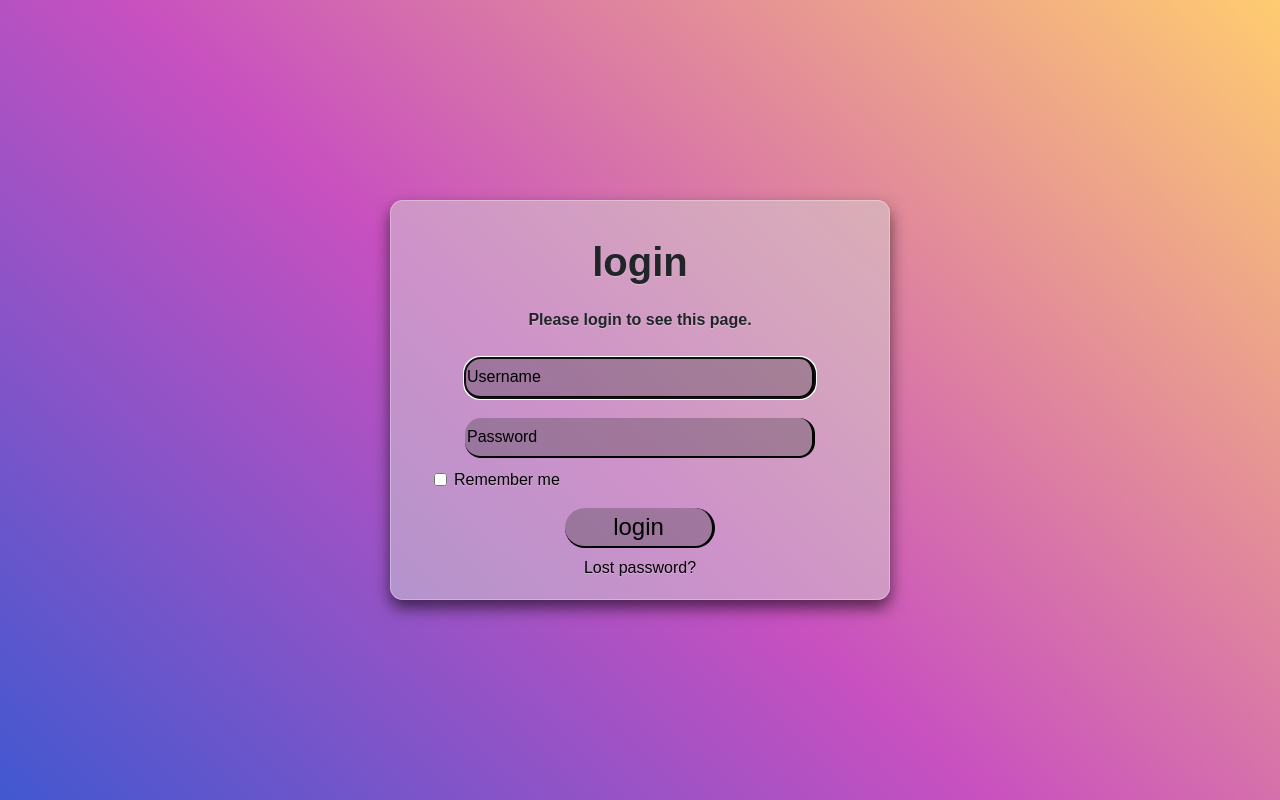
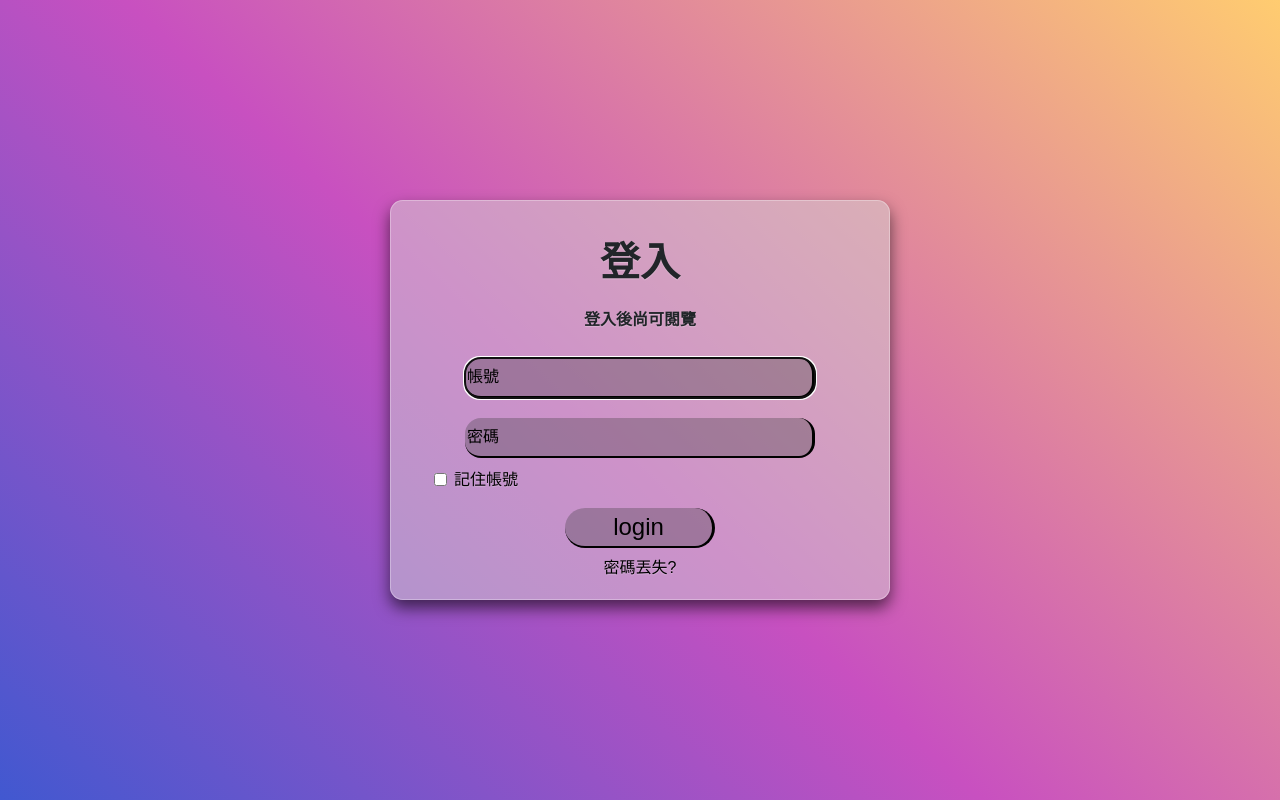
Before and after one commit to YuQuang/PropertyCheckSystem, a Django app: page /accounts/login/?next=/addData/ in a window 1280 px wide. Run offline with Django 3.2, Linux system fonts and the light colour scheme; some libraries are stand-ins or nearby versions; some web fonts are replaced.

Commit message:
Update login page & setting.py

```diff
--- a/Web/settings.py
+++ b/Web/settings.py
@@ -5,7 +5,7 @@ import os
 """""""""""""""""""""""""""""""""""""""""""""""""""""""""
 BASE_DIR = Path(__file__).resolve().parent.parent
 SECRET_KEY = '3q%frfi_urea*^-23@u&1thgjs(w7zqoagkv+f76ch9=o-idap'
-DEBUG = False
+DEBUG = True
 ALLOWED_HOSTS = ['*']
 SESSION_EXPIRE_AT_BROWSER_CLOSE = True
 SESSION_COOKIE_AGE = 5 * 60 * 60
@@ -71,7 +71,7 @@ DATABASES = {
         'NAME':     os.getenv('WEB_DB_NAME', 'pandian'),
         'USER':     os.getenv('WEB_DB_USER', 'root'),
         'PASSWORD': os.getenv('WEB_DB_PW', 'root'),
-        'HOST':     os.getenv('WEB_DB_ADDR', 'localhost'),
+        'HOST':     os.getenv('WEB_DB_ADDR', '127.0.0.1'),
         'PORT':     os.getenv('WEB_DB_PORT', '3306'),
     }
 }
@@ -110,7 +110,7 @@ USE_TZ = True
 #   https://docs.djangoproject.com/en/3.1/howto/static-files/
 """""""""""""""""""""""""""""""""""""""""""""""""""""""""
 STATIC_URL = '/static/'
-STATIC_ROOT = './static/'
+STATIC_ROOT = os.path.join(BASE_DIR, "static")
 STATICFILES_DIRS = [
     BASE_DIR / "static_file"
 ]
--- a/Web/urls.py
+++ b/Web/urls.py
@@ -17,13 +17,9 @@ from django.contrib import admin
 from django.urls import path
 from django.conf import settings
 from django.conf.urls.static import static
+from django.conf.urls import include
 
 urlpatterns = [
     path('admin/', admin.site.urls),
-]
-
-from django.conf.urls import include
-
-urlpatterns += [
     path('', include('index.urls')),
 ] + static(settings.STATIC_URL, document_root=settings.STATIC_ROOT)
--- a/templates/registration/login.html
+++ b/templates/registration/login.html
@@ -9,9 +9,7 @@
 
     {% load static %}
     <link rel="icon" href="{% static 'images/lab.svg' %}">
-
     <title>Login</title>
-
     <style>
         {% load static %}
         @import url(https://fonts.googleapis.com/earlyaccess/cwtexyen.css);
@@ -138,44 +136,42 @@
     <div class="container">
         <div class="login-container">
             <div class="login-font">
-                login
+                登入
             </div>
             {% if user.is_authenticated %}
-                <p>You already login now</p>
-                <a href="{% url 'index' %}">return to index</a>
+                <p>已經是登入狀態</p>
+                <a href="{% url 'index' %}">回到首頁</a>
             {% else %}
 
                 {% if form.errors %}
-                    <p class="login-hint">username or password is incorrect.</p>
+                    <p class="login-hint">帳號或密碼錯誤</p>
                 {% endif %}
 
                 {% if next %}
                     {% if user.is_authenticated %}
-                        <p class="login-hint">Your account doesn't have access to this page. To proceed,
-                        please login with an account that has access.</p>
+                        <p class="login-hint">權限不足. 如需繼續, 請切換帳號</p>
                     {% else %}
-                        <p class="login-hint">Please login to see this page.</p>
+                        <p class="login-hint">登入後尚可閱覽</p>
                     {% endif %}
                 {% endif %}
                 <form method="post" action="{% url 'login' %}">
                     {% csrf_token %}
                     <div class="login-input">
                         <div class="login-username">
-                            <input type="text" name="username" placeholder="Username"
+                            <input type="text" name="username" placeholder="帳號"
                             autocapitalize="none" autocomplete="username"
-                            maxlength="150" required="" id="id_username">
+                            maxlength="150" required id="id_username">
                         </div>
                         <div class="login-password">
-                            <input type="password" name="password" placeholder="Password"
-                            autocomplete="current-password" required=""
+                            <input type="password" name="password" placeholder="密碼"
+                            autocomplete="current-password" required
                             id="id_password">
-                            <!-- onkeyup="value=value.replace(/[\W]/g,'')" -->
                         </div>
                     </div>
                     <div style="left: 5vw; position: relative;color: black;">
                         <input class="form-check-input" type="checkbox" id="remember">
                         <label class="form-check-label" for="remember">
-                            Remember me
+                            記住帳號
                         </label>
                     </div>
                     <div>
@@ -183,18 +179,15 @@
                         <input type="hidden" name="next" value="{{ next }}" />
                     </div>
                 </form>
-                {# Assumes you setup the password_reset view in your URLconf #}
-                <p class="login-forgot"><a href="{% url 'password_reset' %}">Lost password?</a></p>
+                <p class="login-forgot"><a href="{% url 'password_reset' %}">密碼丟失?</a></p>
                 {% endif %}
         </div>
     </div>
 
     <script src="https://cdn.bootcss.com/jquery/3.2.1/jquery.js"></script>
-
     <script src="https://cdn.jsdelivr.net/npm/popper.js@1.16.1/dist/umd/popper.min.js"
     integrity="sha384-9/reFTGAW83EW2RDu2S0VKaIzap3H66lZH81PoYlFhbGU+6BZp6G7niu735Sk7lN"
     crossorigin="anonymous"></script>
-
     <script src="https://stackpath.bootstrapcdn.com/bootstrap/4.5.2/js/bootstrap.min.js"
     integrity="sha384-B4gt1jrGC7Jh4AgTPSdUtOBvfO8shuf57BaghqFfPlYxofvL8/KUEfYiJOMMV+rV"
     crossorigin="anonymous"></script>
@@ -219,18 +212,13 @@
             });
         });
 
-
-        //兩個引數，一個是cookie的名子，一個是值
         function SetCookie(name,value){
-            var Days = 7;//此 cookie 將被儲存 7 天
-            var exp = new Date();//new Date("December 31, 9998");
+            var Days = 7;
+            var exp = new Date();
             exp.setTime(exp.getTime() + Days*24*60*60*1000);
-
             document.cookie = name + "=" + escape (value) + ";expires=" + exp.toGMTString();
         }
 
-
-        // 刪除cookie依照名稱
         function delCookie(name){
             var exp = new Date();
             exp.setTime(exp.getTime() - 1);
@@ -238,15 +226,10 @@
             if (cval != null) document.cookie = name + "=" + cval + ";expires=" + exp.toGMTString();
         }
 
-        // 讀取cookies函式
         function getCookie(name){
             var arr = document.cookie.match(new RegExp("(^| )" + name + "=([^;]*)(;|$)"));
             if (arr != null) return unescape(arr[2]); return null;
         }
-
-        // 自動登出
-        function auto_logout(){
-        }
     </script>
 </body>
 </html>
```
Also changed, not shown: img/mainWindow.png.
